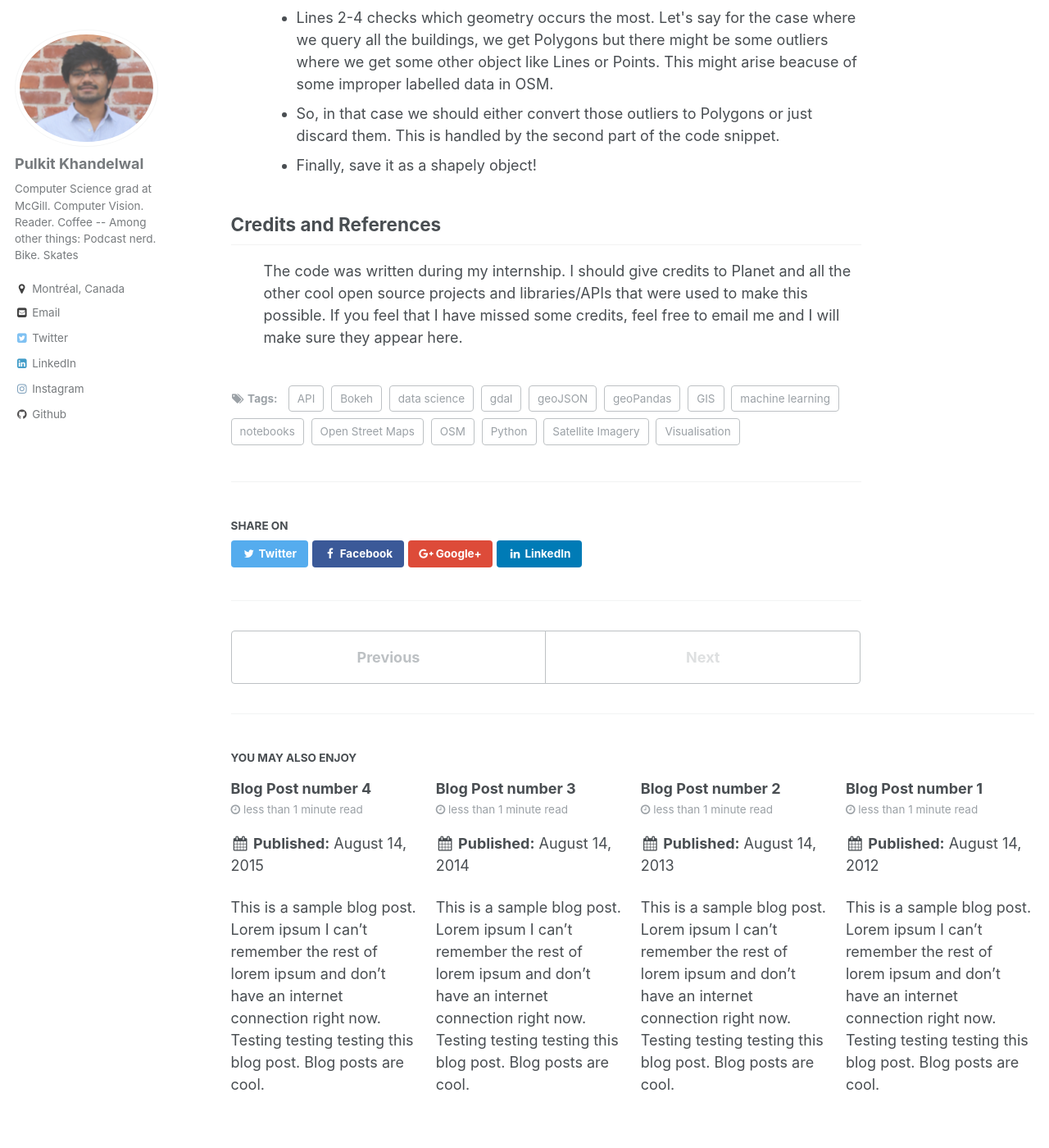
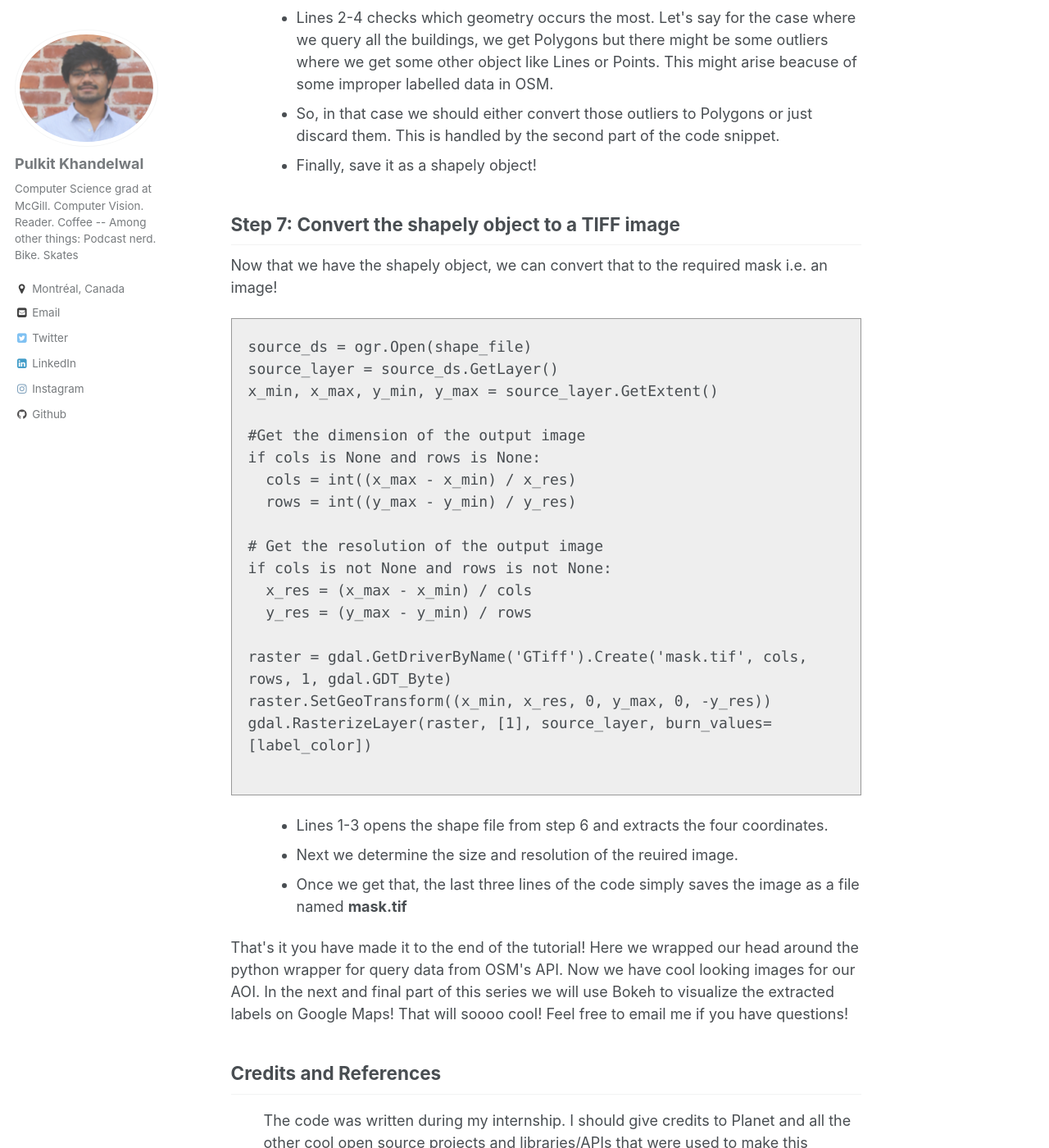
Before and after one commit to Pulkit-Khandelwal/pulkit-khandelwal.github.io, a Jekyll site: the page built from _blog/query-open-street-maps-python-api.html, in a window 1280 px wide and 1400 px high, scrolled down 5608 px. Shown: the whole window at 82% size. Built offline with Jekyll 4.4.1, drawn with Linux system fonts in a browser that asks for light colours; some of the changed text lies outside the part shown.

Commit message:
Update query-open-street-maps-python-api.html

```diff
--- a/_blog/query-open-street-maps-python-api.html
+++ b/_blog/query-open-street-maps-python-api.html
@@ -302,7 +302,52 @@ data.to_file(name)
   the second part of the code snippet. </li>
 <li>Finally, save it as a shapely object!</li>
 </ol>
+</p>
 
+
+<h2>Step 7: Convert the shapely object to a TIFF image</h2>
+<p>
+Now that we have the shapely object, we can convert that to the required mask i.e. an image!
+</p>
+
+
+<pre class="prettyprint" linenums:1>
+source_ds = ogr.Open(shape_file)
+source_layer = source_ds.GetLayer()
+x_min, x_max, y_min, y_max = source_layer.GetExtent()
+
+#Get the dimension of the output image
+if cols is None and rows is None:
+  cols = int((x_max - x_min) / x_res)
+  rows = int((y_max - y_min) / y_res)
+
+# Get the resolution of the output image
+if cols is not None and rows is not None:
+  x_res = (x_max - x_min) / cols
+  y_res = (y_max - y_min) / rows
+
+raster = gdal.GetDriverByName('GTiff').Create('mask.tif', cols, rows, 1, gdal.GDT_Byte)
+raster.SetGeoTransform((x_min, x_res, 0, y_max, 0, -y_res))
+gdal.RasterizeLayer(raster, [1], source_layer, burn_values=[label_color])
+
+</pre>
+
+<p>
+<ol>
+<ul style="list-style-type:disc">
+<li>Lines 1-3 opens the shape file from step 6 and extracts the four coordinates.</li>
+<li>Next we determine the size and resolution of the reuired image.</li>
+<li>Once we get that, the last three lines of the code simply saves the image as a file named <b>mask.tif</b> </li>
+</ol>
+<p>
+
+
+<p>
+That's it you have made it to the end of the tutorial! Here we wrapped our head around the python wrapper for query data
+from OSM's API. Now we have cool looking images for our AOI. In the next and final part of this series we will use Bokeh to visualize
+  the extracted labels on Google Maps! That will soooo cool! Feel free to email me if you have questions!
+
+<p>
 
 
 <h2>Credits and References</h2>
```
